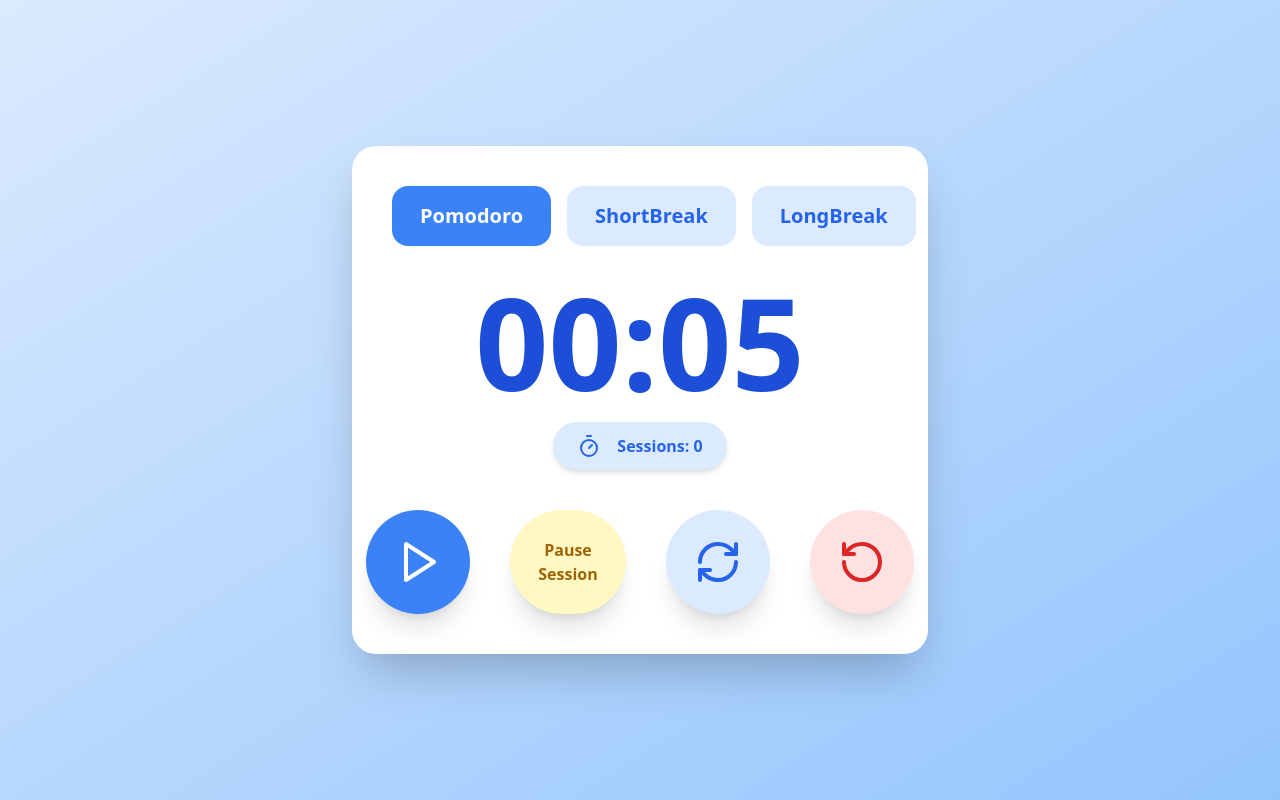
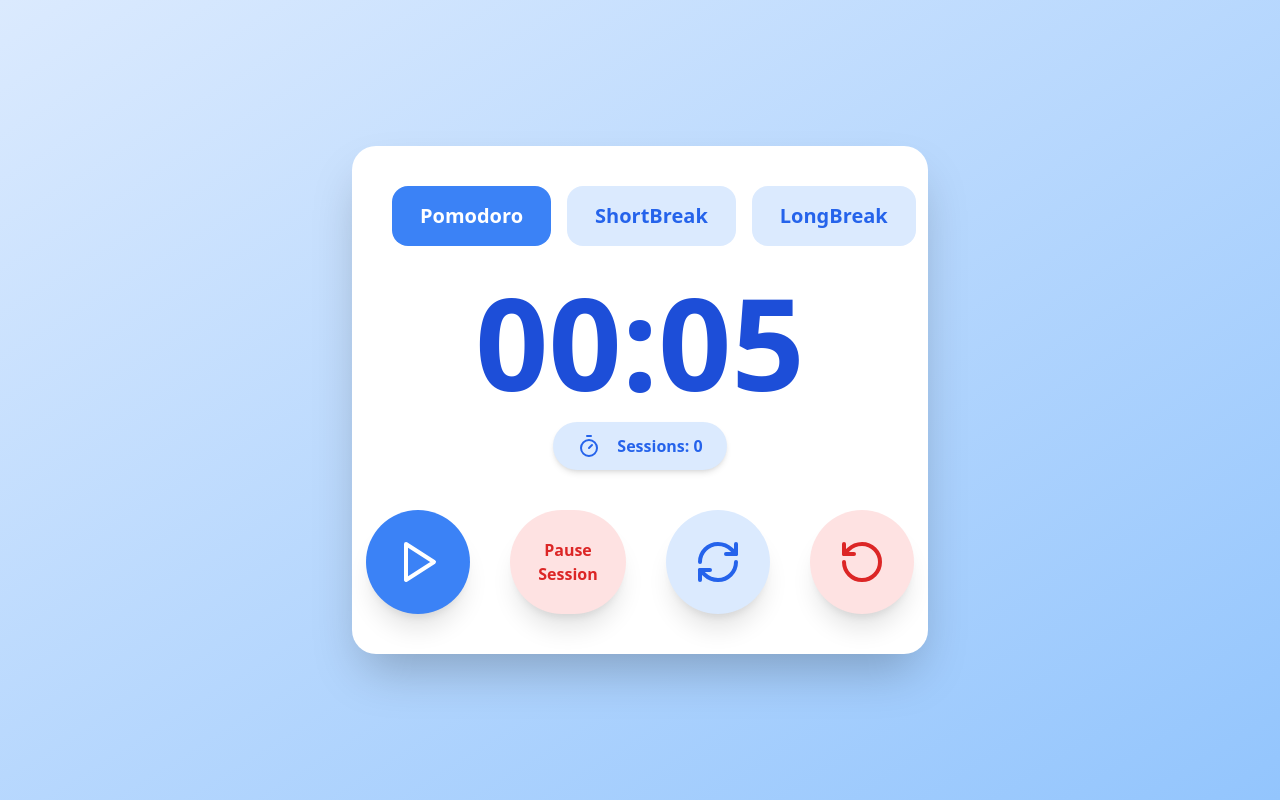
Before and after one commit to shivamjaisingh/pomodoro-app, a React (Create React App) app: page / in a window 1280 px wide. Built offline with nearby package versions, Linux system fonts and the light colour scheme.

Commit message:
made color changes

```diff
--- a/src/PomodoroApp.js
+++ b/src/PomodoroApp.js
@@ -202,11 +202,11 @@ const PomodoroApp = () => {
             {isRunning ? <Pause size={48} /> : <Play size={48} />}
           </button>
 
-          {/* New "Pause Session" button */}
+          {/* Updated "Pause Session" button with same color as "Reset Entire App and Session" */}
           <button
             onClick={pauseSession}
             title="Pause Session"
-            className="bg-yellow-100 text-yellow-700 p-7 rounded-full hover:bg-yellow-200 transition-colors relative shadow-xl font-semibold"
+            className="bg-red-100 text-red-600 p-7 rounded-full hover:bg-red-200 transition-colors relative shadow-xl font-semibold"
           >
             Pause Session
           </button>
```
